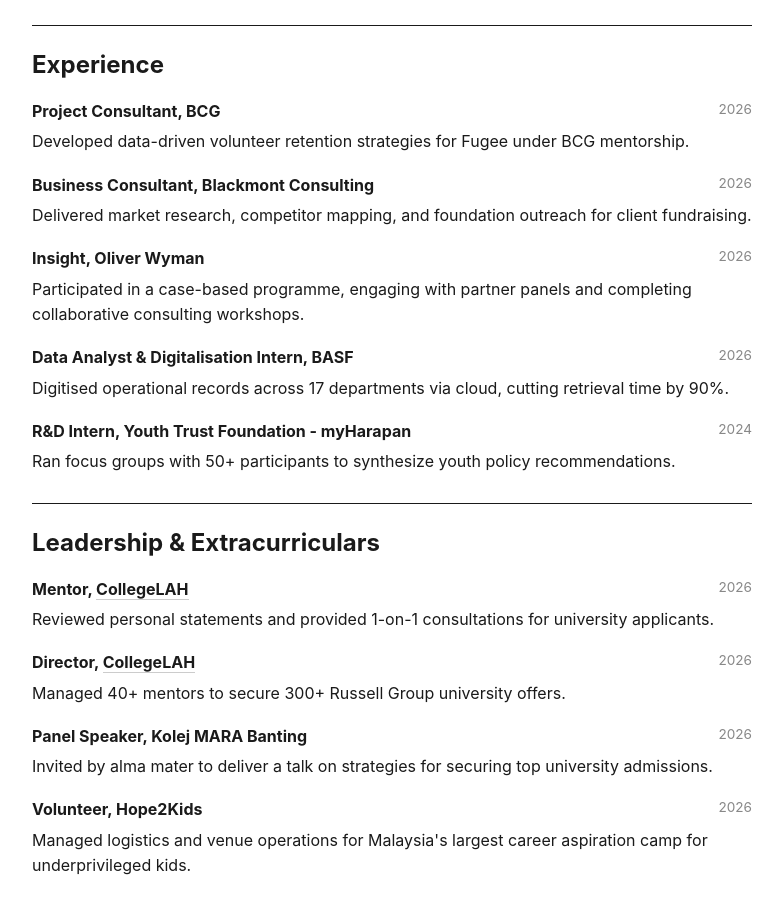
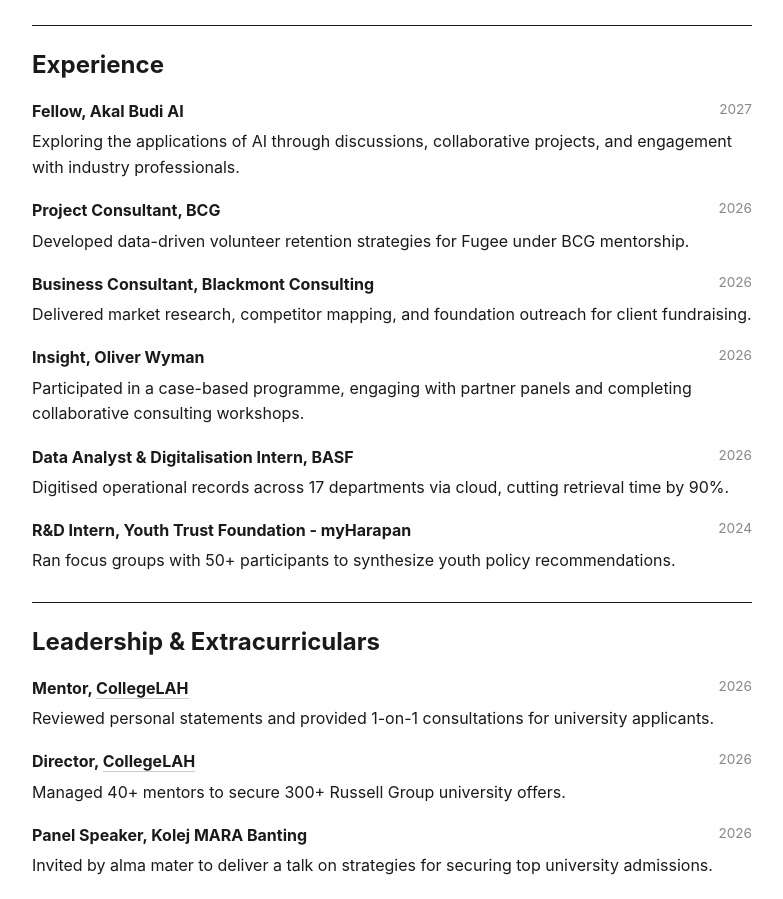
Before and after one commit to syahirl/syahirl.github.io, a plain HTML site: page docs/cv/index.html in a window 1280 px wide. Shown: the part 808-1707 px from the top of the page, without its empty margins (248-1031 px from the left). Drawn offline with Linux system fonts and the light colour scheme.

Commit message:
Add Fellow position at Akal Budi AI to CV
Added experience as Fellow at Akal Budi AI with a description.

```diff
--- a/docs/cv/index.html
+++ b/docs/cv/index.html
@@ -92,6 +92,13 @@
     <!-- Professional Experience -->
     <section class="cv-section" id="leadership">
       <h2>Experience</h2>
+      <div class="cv-entry">
+        <div class="cv-row">
+          <strong>Fellow, Akal Budi AI</strong>
+          <span class="date">2027</span>
+        </div>
+        <p>Exploring the applications of AI through discussions, collaborative projects, and engagement with industry professionals.</p>
+      </div>
       <div class="cv-entry">
         <div class="cv-row">
           <strong>Project Consultant, BCG</strong>
```
